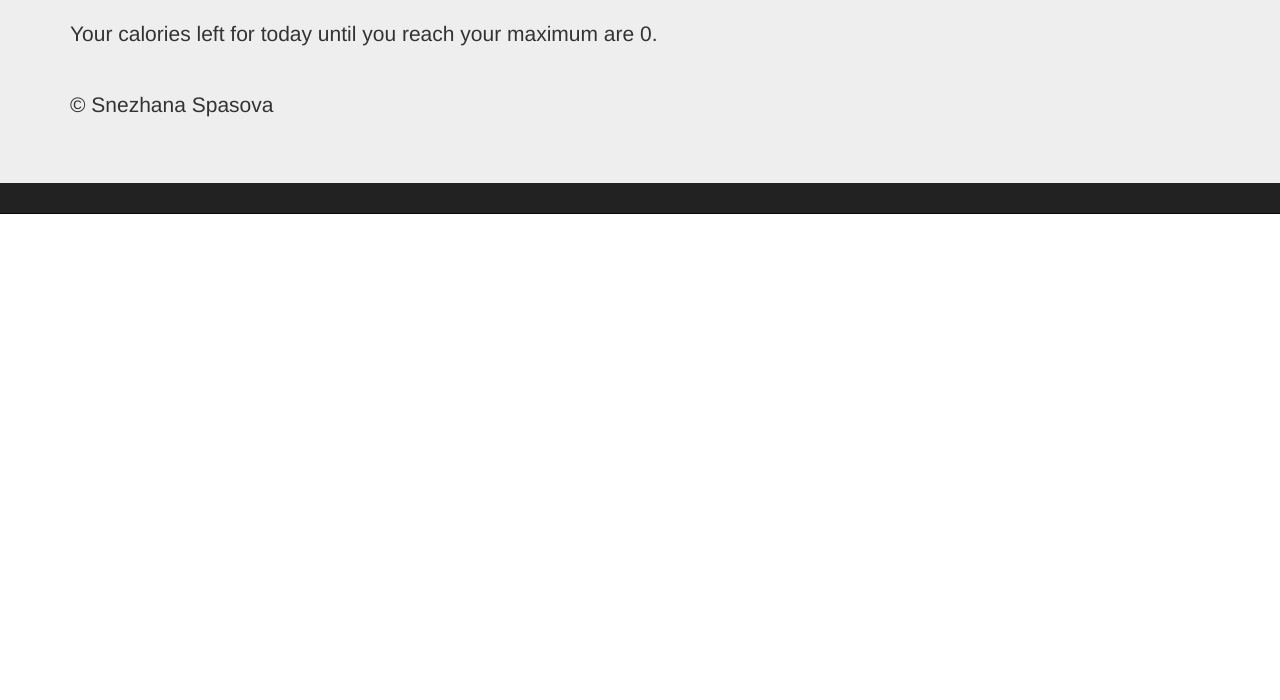
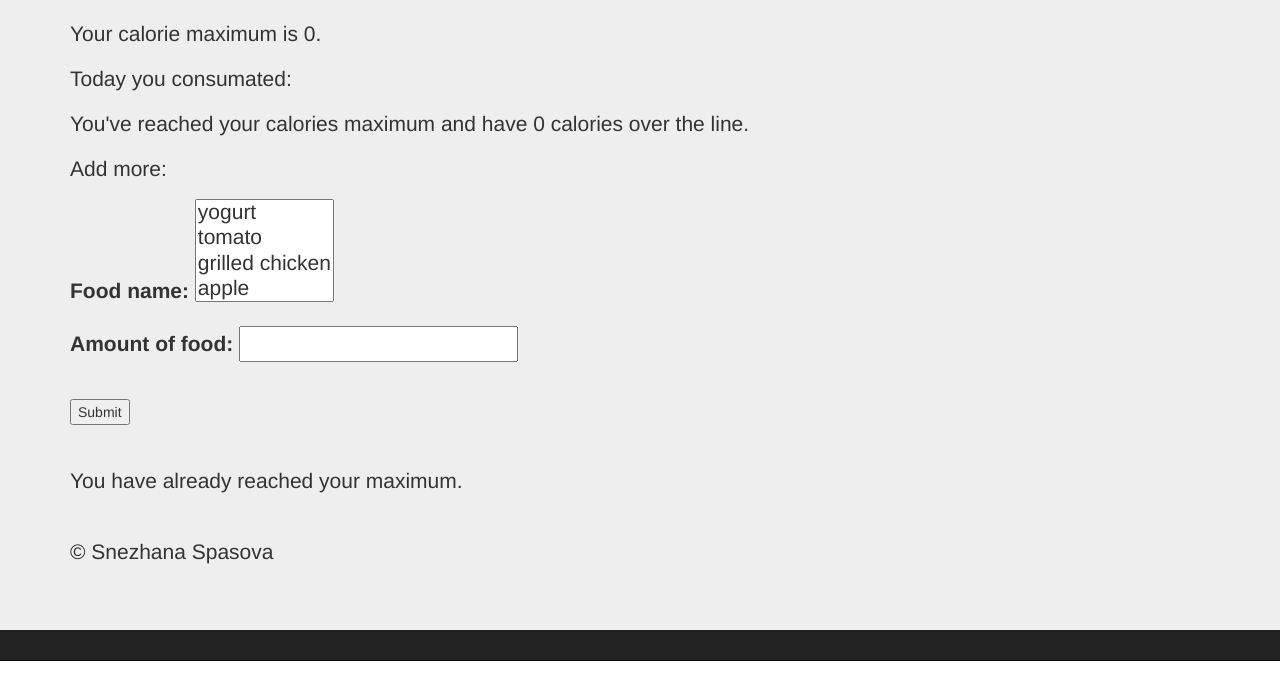
Before and after one commit to snejy/live-healthy, a Django app: page /track_calories/ in a window 1280 px wide. Shown: the part 253-953 px from the top of the page. Run offline with Django 3.2, Linux system fonts and the light colour scheme; a user stored in the database is signed in; data comes from the database, SQL or seed files in the repository; both versions use the stored data as it was after the commit; data that the repository does not hold is empty; parts of the project's set-up code (start-up, migrations or seed data) failed here and were passed over; some libraries are stand-ins or nearby versions.

Commit message:
fix code according to pep8 (almost) and add the new features

```diff
--- a/website/calculate_calories/forms.py
+++ b/website/calculate_calories/forms.py
@@ -1,31 +1,57 @@
+
 from django import forms
 from django.contrib.auth.models import User
 from calculate_calories.formfields import ChoiceField
 from django.utils.translation import ugettext_lazy as _
-from calculate_calories.models import UserProfile
+from calculate_calories.models import UserProfile, Food, Users_Food, Temp
 import re
 from django import forms
 from django.utils.translation import ugettext_lazy as _
 
+
 class UserRegistrationForm(forms.Form):
-    username = forms.RegexField(regex=r'^\w+$', widget=forms.TextInput(attrs=dict(required=True, max_length=30)), label=_("Username"), error_messages={ 'invalid': _("This value must contain only letters, numbers and underscores.") })
-    email = forms.EmailField(widget=forms.TextInput(attrs=dict(required=True, max_length=30)), label=_("Email address"))
-    password1 = forms.CharField(widget=forms.PasswordInput(attrs=dict(required=True, max_length=30, render_value=False)), label=_("Password"))
-    password2 = forms.CharField(widget=forms.PasswordInput(attrs=dict(required=True, max_length=30, render_value=False)), label=_("Password (again)"))
-    first_name = forms.CharField(required = True,max_length = 30, error_messages={'required': 'Please enter your first name'})
-    last_name = forms.CharField(required = True,max_length = 30, error_messages={'required': 'Please enter your last name'})
+    username = forms.RegexField(regex=r'^\w+$',
+      widget=forms.TextInput(attrs=dict(required=True, max_length=30)),
+      label=_("Username"),
+      error_messages={'invalid': _("This value must contain only" +
+                                   "letters, numbers and underscores.")})
+    email = forms.EmailField(widget=forms.TextInput(attrs=dict(required=True,
+                                                               max_length=30)),
+                             label=_("Email address"))
+    password1 = forms.CharField(widget=forms.PasswordInput(attrs=dict(
+                                required=True,
+                                max_length=30,
+                                render_value=False)),
+                                label=_("Password"))
+    password2 = forms.CharField(widget=forms.PasswordInput(attrs=dict(
+                                required=True,
+                                max_length=30,
+                                render_value=False)),
+                                label=_("Password (again)"))
+    first_name = forms.CharField(required=True,
+                                 max_length=30,
+                                 error_messages={'required':
+                                                 'Please enter' +
+                                                 'your first name'})
+    last_name = forms.CharField(required=True, max_length=30,
+                                error_messages={'required': 'Please enter' +
+                                                'your last name'})
 
     def clean_username(self):
         try:
-            user = User.objects.get(username__iexact=self.cleaned_data['username'])
+            user = User.objects.get(username__iexact=
+                                    self.cleaned_data['username'])
         except User.DoesNotExist:
             return self.cleaned_data['username']
-        raise forms.ValidationError(_("The username already exists. Please try another one."))
+        raise forms.ValidationError(_("The username already exists. Please" +
+                                      "try another one."))
 
     def clean(self):
         if 'password1' in self.cleaned_data and 'password2' in self.cleaned_data:
-            if self.cleaned_data['password1'] != self.cleaned_data['password2']:
-                raise forms.ValidationError(_("The two password fields did not match."))
+            if self.cleaned_data['password1'] != self.cleaned_data['pass' +
+                                                                   'word2']:
+                raise forms.ValidationError(_("The two password fields did" +
+                                              " not match."))
         return self.cleaned_data
 
     class Meta:
@@ -37,11 +63,10 @@ class UserProfileRegistrationForm(forms.Form):
         ('f', 'female'),
         ('m', 'male')
     )
-    gender = forms.ChoiceField(required = True, choices=GENDER)
-    # gender = forms.CharField(required = True, max_length = 1)
-    kilograms = forms.IntegerField(required = True)
-    age = forms.IntegerField(required = True)
-    height = forms.IntegerField(required = True)
+    gender = forms.ChoiceField(required=True, choices=GENDER)
+    kilograms = forms.IntegerField(required=True)
+    age = forms.IntegerField(required=True)
+    height = forms.IntegerField(required=True)
     SPORTS = (
         (1.2, "Does not do sport."),
         (1.375, "Does sport 1 to 3 times weekly."),
@@ -49,7 +74,7 @@ class UserProfileRegistrationForm(forms.Form):
         (1.725, "Does sport 6 to 7 times weekly."),
         (1.9, "Extreme active: 7 times weekly with additional activities.")
     )
-    sports = forms.FloatField(required = True)
+    sports = forms.FloatField(required=True)
 
     def save(self, *args, **kw):
         super(UserProfileRegistrationForm, self).save(*args, **kw)
@@ -62,11 +87,39 @@ class UserProfileRegistrationForm(forms.Form):
         self.instance.user.age = self.cleaned_data.get('age')
         self.instance.user.save()
 
-
     class Meta:
         model = UserProfile
 
 
 class LoginForm(forms.Form):
-    username = forms.RegexField(regex=r'^\w+$', widget=forms.TextInput(attrs=dict(required=True, max_length=30)), label=_("Username"), error_messages={ 'invalid': _("This value must contain only letters, numbers and underscores.") })
-    password = forms.CharField(widget=forms.PasswordInput(attrs=dict(required=True, max_length=30, render_value=False)), label=_("Password"))
+    username = forms.RegexField(regex=r'^\w+$',
+        widget=forms.TextInput(attrs=dict(required=True,
+                                          max_length=30)),
+                               label=_("Username"),
+                               error_messages={'invalid': _("This value must" +
+                                                            " contain only" +
+                                                            " letters," +
+                                                            " numbers and " +
+                                                            " underscores.")})
+    password = forms.CharField(widget=forms.PasswordInput(attrs=dict(
+                               required=True,
+                               max_length=30,
+                               render_value=False)),
+                               label=_("Password"))
+
+
+class CaloriesForm(forms.Form):
+    food_name = forms.ModelMultipleChoiceField(queryset=Food.objects.all())
+    amount_of_food = forms.IntegerField(required=True)
+
+
+class WhatToEatForm(forms.Form):
+    food = forms.ModelMultipleChoiceField(queryset=Food.objects.all(),
+                                          widget=forms.CheckboxSelectMultiple)
+    amount = forms.IntegerField(required=True)
+    another_food = forms.ModelMultipleChoiceField(queryset=Food.objects.all(),
+                                          widget=forms.CheckboxSelectMultiple)
+    another_amount = forms.IntegerField(required=True)
+
+    class Meta:
+        model = Temp
--- a/website/calculate_calories/templates/login.html
+++ b/website/calculate_calories/templates/login.html
@@ -6,7 +6,9 @@
 
     {% csrf_token %}
     {{ form.as_p }}
-    <button type="submit" class="btn btn-success">Sign in</button>
+
+<button type="submit" class="btn btn-success">Sign in</button>
+
 </form>
 
 {% endblock %}
--- a/website/calculate_calories/templates/track_calories.html
+++ b/website/calculate_calories/templates/track_calories.html
@@ -4,6 +4,66 @@
 
 <p> Hello, {{ user.first_name }} {{ user.last_name }}!</p>
 
-<p> Your calories left for today until you reach your maximum are {{ user_profile.calorie_balance }}. </p>
+<p> Your calorie maximum is {{ user_profile.calorie_balance }}. </p>
+<p> Today you consumated: </p>
+
+{% for food in food_today %}
+
+    </br>
+
+    {{ food }}
+
+{% endfor %}
+
+{% if cal > 0 %}
+
+<p> You have {{ cal }} calories left.</p>
+
+{% else %}
+
+<p> You've reached your calories maximum and have {{ cal }} calories over the line.</p>
+
+{% endif %}
+
+
+<p> Add more:</p>
+
+<form action="/track_calories/" method="post">
+
+{% csrf_token %}
+{{ form.as_p }}
+
+</br>
+
+<input type="submit" />
+</form>
+
+<hr>
+{% if cal > 0 %}
+<p>Need help with figuring out what to eat?</p>
+
+<form action="/track_calories/" method="post">
+
+{% csrf_token %}
+{{ sform.as_p}}
+
+<input type="submit" />
+</form>
+
+{% if combinations %}
+<p>You can consumate:</p>
+{% for combination in combinations %}
+
+    </br>
+    {{ combination }}
+
+{% endfor %}
+
+{% endif %}
+
+{% else %}
+<p> You have already reached your maximum.</p>
+
+{% endif %}
 
 {% endblock %}
--- a/website/calculate_calories/urls.py
+++ b/website/calculate_calories/urls.py
@@ -1,9 +1,13 @@
 from django.conf.urls import patterns
 from calculate_calories import views
 from django.conf.urls import url
+from django.conf.urls import patterns, include, url
+from django.contrib import admin
+admin.autodiscover()
+
 
 urlpatterns = patterns('calculate_calories.views',
-    # url(r'^$', 'django.contrib.auth.views.login'),
+
     url(r'^home/$', views.home , name = "home"),
     url(r'^register/$', views.register, name = 'register'),
     url(r'^login/$', views.login , name = "login"),
@@ -11,4 +15,6 @@ urlpatterns = patterns('calculate_calories.views',
     url(r'^profile/$', views.profile , name = "profile"),
     url(r'^track_calories/$', views.track_calories , name = "track_calories"),
     url(r'^about/$', views.about , name = "about"),
+    url(r'^admin/', include(admin.site.urls)),
+    url(r'^', views.home, name = "home"),
 )
--- a/website/calculate_calories/views.py
+++ b/website/calculate_calories/views.py
@@ -1,8 +1,8 @@
 from django.shortcuts import render, redirect
 from django.http import HttpResponseRedirect
-from calculate_calories.forms import LoginForm
+from calculate_calories.forms import WhatToEatForm, LoginForm, CaloriesForm
 from calculate_calories.forms import UserRegistrationForm
-from calculate_calories.models import UserProfile
+from calculate_calories.models import Temp, UserProfile, Food, Users_Food
 from calculate_calories.forms import UserProfileRegistrationForm
 from django.contrib.auth.models import User
 from django.contrib.auth.decorators import login_required
@@ -11,12 +11,15 @@ from django.views.decorators.csrf import csrf_protect
 from django.shortcuts import render_to_response
 from django.http import HttpResponseRedirect
 from django.template import RequestContext
-from calculate_calories.helper import calories
+from calculate_calories.helper import add_food_in_db, get_2_combinations, calories, combine
 from django.contrib.auth import authenticate, login as django_login, logout as django_logout
+from datetime import datetime
+from django.db import IntegrityError
 
 
 def home(request):
    return render(request, 'home.html', locals())
+
 
 def about(request):
    return render(request, 'about.html', locals())
@@ -26,8 +29,8 @@ def about(request):
 def register(request):
     if not request.user.is_authenticated():
         if request.method == 'POST':
-            uform = UserRegistrationForm(data = request.POST)
-            pform = UserProfileRegistrationForm(data = request.POST)
+            uform = UserRegistrationForm(data=request.POST)
+            pform = UserProfileRegistrationForm(data=request.POST)
             if uform.is_valid() and pform.is_valid():
                 balance = calories(
                  pform.cleaned_data['gender'],
@@ -37,27 +40,27 @@ def register(request):
                  pform.cleaned_data['sports'])
 
                 new_user = User.objects.create_user(
-                username=uform.cleaned_data['username'],
-                password=uform.cleaned_data['password1'],
-                email=uform.cleaned_data['email'],
-                first_name = uform.cleaned_data['first_name'],
-                last_name = uform.cleaned_data['last_name'])
+                    username=uform.cleaned_data['username'],
+                    password=uform.cleaned_data['password1'],
+                    email=uform.cleaned_data['email'],
+                    first_name=uform.cleaned_data['first_name'],
+                    last_name=uform.cleaned_data['last_name'])
                 user_profile = UserProfile(
-                user = new_user,
-                gender = pform.cleaned_data['gender'],
-                age = pform.cleaned_data['age'],
-                kilograms = pform.cleaned_data['kilograms'],
-                height = pform.cleaned_data['height'],
-                sports = pform.cleaned_data['sports'],
-                calorie_balance = balance)
+                    user=new_user,
+                    gender=pform.cleaned_data['gender'],
+                    age=pform.cleaned_data['age'],
+                    kilograms=pform.cleaned_data['kilograms'],
+                    height=pform.cleaned_data['height'],
+                    sports=pform.cleaned_data['sports'],
+                    calorie_balance=balance)
                 user_profile.save()
                 return HttpResponseRedirect('/home/')
         else:
-            uform = UserRegistrationForm(data = request.POST)
-            pform = UserProfileRegistrationForm(data = request.POST)
+            uform = UserRegistrationForm(data=request.POST)
+            pform = UserProfileRegistrationForm(data=request.POST)
         variables = RequestContext(request, {
-        'uform': uform,
-        'pform': pform
+                                'uform': uform,
+                                'pform': pform
         })
 
         return render_to_response(
@@ -67,14 +70,98 @@ def register(request):
     else:
         return HttpResponseRedirect('/profile/')
 
-# @csrf_protect
+
+def track_calories(request):
+    if request.user.is_authenticated():
+        user_profile = UserProfile.objects.get(user=request.user)
+        foods = Users_Food.objects.filter(user_id=user_profile)
+
+        combinations = Temp.objects.all()
+        if len(combinations) > 0:
+            Temp.objects.all().delete()
+
+        cal = user_profile.calorie_balance
+
+        food_today = []
+        for food in foods:
+            if datetime.today().date() == food.date.date():
+                food_today.append(food)
+                cal -= food.calories_consumated
+
+    if request.method == 'POST':
+        sform = WhatToEatForm(data=request.POST)
+        form = CaloriesForm(data=request.POST)
+        if form.is_valid():
+            food = form.cleaned_data['food_name']
+            food_calories = food.first().calories_per_100gr
+            calories = form.cleaned_data['amount_of_food'] / 100 * food_calories
+            user_food = Users_Food(
+            user_id=user_profile,
+            food_id=food.first(),
+            amount_of_food=form.cleaned_data['amount_of_food'],
+            calories_consumated=calories
+            )
+            user_food.save()
+            return HttpResponseRedirect('/track_calories/')
+
+        if sform.is_valid():
+            food_to_combine = sform.cleaned_data['food']
+            another_food_to_combine = sform.cleaned_data['another_food']
+            amount = sform.cleaned_data['amount']
+            another_amount = sform.cleaned_data['another_amount']
+
+            for combination in combinations:
+                if food_to_combine.first().food_name == combination.food1 and another_food_to_combine.first().food_name == combination.food2:
+                    attempt = get_2_combinations(food_to_combine.first().food_type, food_to_combine.first().calories_per_100gr, amount, another_food_to_combine.first().food_type, another_food_to_combine.first().calories_per_100gr, another_amount, cal)
+            else:
+                attempt = get_2_combinations(food_to_combine.first().food_type, food_to_combine.first().calories_per_100gr, amount, another_food_to_combine.first().food_type, another_food_to_combine.first().calories_per_100gr, another_amount, cal)
+
+            if len(attempt) < 2 and len(attempt) > 0:
+                food_try = Temp(
+                    food1=food_to_combine.first().food_name,
+                    food1_amount=attempt[0][1],
+                    )
+                food_try.save()
+            elif attempt:
+                for i in range(0, len(attempt)-1):
+                    try:
+                        food_try = Temp(
+                            food1=food_to_combine.first().food_name,
+                            food2=another_food_to_combine.first().food_name,
+                            food1_amount=attempt[i][i+1],
+                            food2_amount=attempt[i+1][i+1]
+                            )
+                    except IndexError as e:
+                        return HttpResponseRedirect('/track_calories/')
+
+                    try:
+                        food_try.save()
+                    except IntegrityError as e:
+                        return HttpResponseRedirect('/track_calories/')
+
+            return HttpResponseRedirect('/track_calories/')
+    else:
+        sform = WhatToEatForm()
+        form = CaloriesForm()
+    variables = RequestContext(request, {
+    'form': form,
+    'sform': sform,
+    })
+    return render_to_response("track_calories.html", locals(), variables)
+
+
 def login(request):
+    try:
+        add_food_in_db()
+    except IntegrityError as e:
+        return HttpResponseRedirect('/login/')
+
     if request.method == 'POST':
-        form = LoginForm(data = request.POST)
+        form = LoginForm(data=request.POST)
         if form.is_valid():
             username = form.cleaned_data['username']
             password = form.cleaned_data['password']
-            user = authenticate(username = form.cleaned_data['username'], password = form.cleaned_data['password'])
+            user = authenticate(username=form.cleaned_data['username'], password=form.cleaned_data['password'])
             if user is not None:
                 if user.is_active:
                     django_login(request, user)
@@ -85,7 +172,7 @@ def login(request):
                 print("The username and password were incorrect.")
             return HttpResponseRedirect('/home/')
     else:
-        form = LoginForm(data = request.POST)
+        form = LoginForm(data=request.POST)
     variables = RequestContext(request, {
     'form': form
     })
@@ -97,19 +184,13 @@ def login(request):
 
 
 @login_required
-def track_calories(request):
+def profile(request):
     if request.user.is_authenticated():
-        user_profile = UserProfile.objects.get(user = request.user);
-    return render(request, 'track_calories.html', locals())
+        user_profile = UserProfile.objects.get(user=request.user)
+    return render(request, 'profile.html', locals())
 
 
-# @login_required
-def profile(request):
-    if request.user.is_authenticated():
-        user_profile = UserProfile.objects.get(user = request.user);
-    return render(request, 'profile.html', locals())
-
-# @login_required
+@login_required
 def logout(request):
     django_logout(request)
     return redirect('/login/')
--- /dev/null
+++ b/website/requirements.txt
@@ -0,0 +1,2 @@
+Django==1.7b4
+South==0.8.4
--- a/website/website/settings.py
+++ b/website/website/settings.py
@@ -11,9 +11,13 @@ https://docs.djangoproject.com/en/dev/ref/settings/
 # Build paths inside the project like this: os.path.join(BASE_DIR, ...)
 import os
 BASE_DIR = os.path.dirname(os.path.dirname(__file__))
-
+STATICFILES_DIRS = (
+    os.path.join(BASE_DIR, "static"),
+    '/live-healthy/project-env/bin/website/website/static/',
+)
 # URL of the login page.
 LOGIN_URL = '/login/'
+STATIC_URL = '/static/'
 
 # Quick-start development settings - unsuitable for production
 # See https://docs.djangoproject.com/en/dev/howto/deployment/checklist/
```
Also changed, not shown: website/calculate_calories/admin.py (+36 -1 lines), website/calculate_calories/helper.py (+101 -0 lines), website/calculate_calories/models.py (+61 -10 lines), website/calculate_calories/templates/profile.html (+4 -3 lines), website/calculate_calories/migrations/0002_auto_20140626_1040.py (added), website/calculate_calories/migrations/0003_auto_20140626_1207.py (added), website/calculate_calories/migrations/0004_auto_20140627_1004.py (added), website/calculate_calories/migrations/0005_auto_20140627_1125.py (added), website/calculate_calories/migrations/0006_auto_20140627_2158.py (added), website/calculate_calories/migrations/0007_auto_20140627_2240.py (added), website/calculate_calories/migrations/0008_auto_20140628_1010.py (added), website/db.sqlite3 (added).
